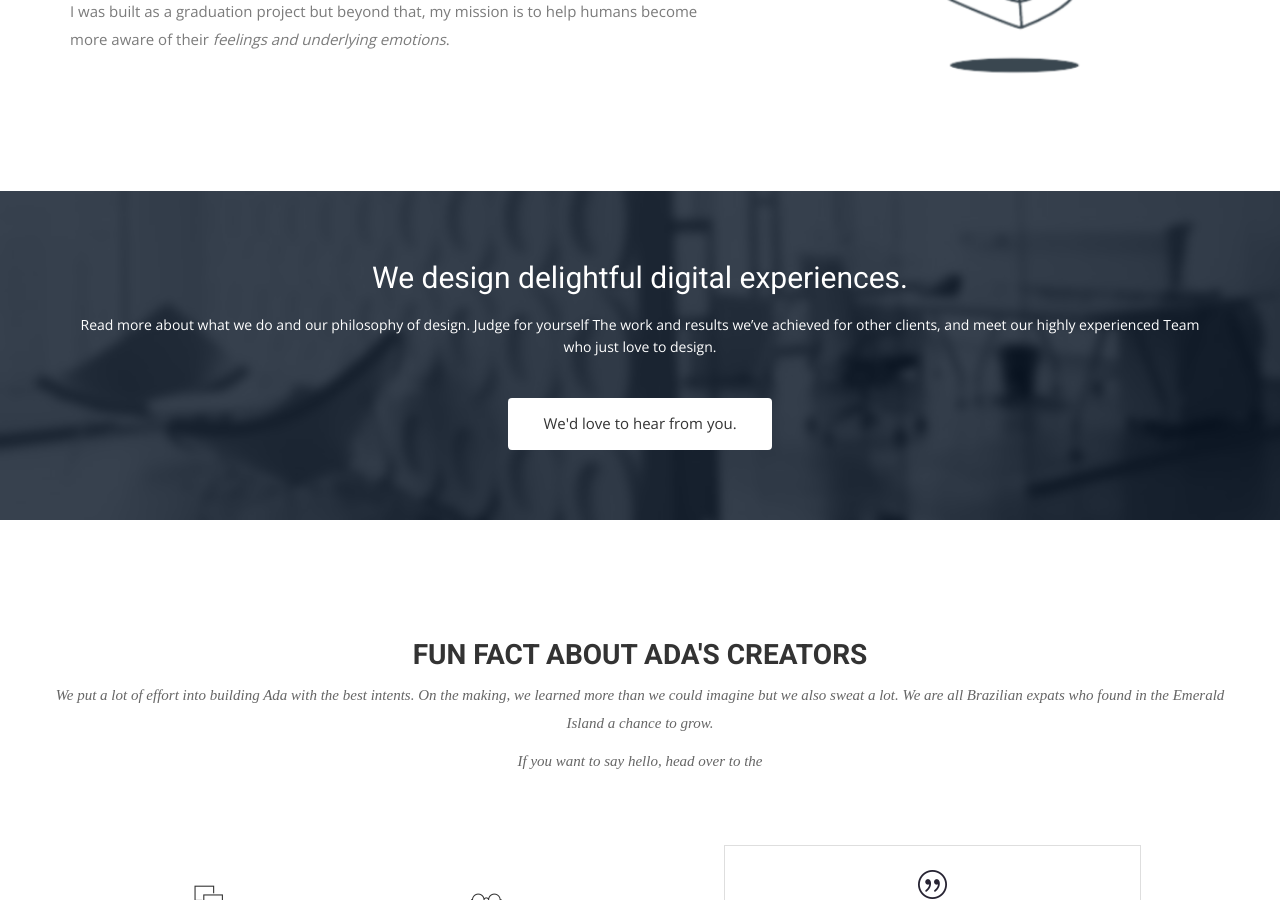
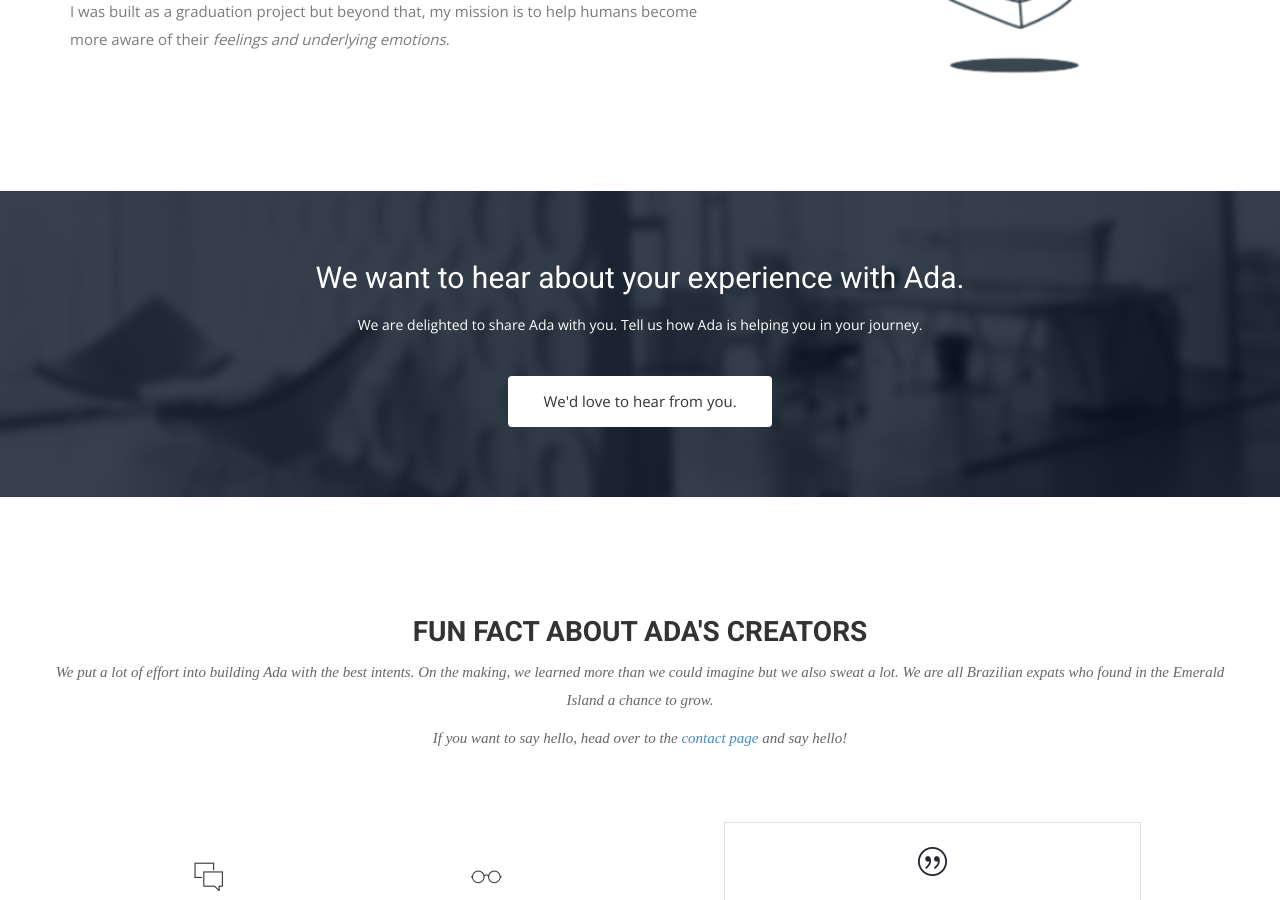
Before and after one commit to laisbsc/ada, a Jekyll site: the page built from index.html, in a window 1280 px wide and 900 px high, scrolled down 1087 px. Built offline with Jekyll 4.4.1, drawn with Linux system fonts in a browser that asks for light colours; nearby versions of some CDN libraries; some web fonts are replaced.

Commit message:
fix typos

```diff
--- a/contact.html
+++ b/contact.html
@@ -11,7 +11,7 @@ permalink: /contact/
       <div class="col-md-12">
         <div class="block">
           <h1>Drop Us A Note</h1>
-          <p>NWant to know more about Ada?</p>
+          <p>Want to know more about Ada?</p>
           <p> Get in contact and ask us anything. We are more than happy to answer your questions.</p>
         </div>
       </div>
--- a/index.html
+++ b/index.html
@@ -48,8 +48,8 @@ permalink: /
     <div class="row">
       <div class="col-md-12">
         <div class="block">
-          <h2>We design delightful digital experiences.</h2>
-          <p>Read more about what we do and our philosophy of design. Judge for yourself The work and results we’ve achieved for other clients, and meet our highly experienced Team who just love to design.</p>
+          <h2>We want to hear about your experience with Ada.</h2>
+          <p>We are delighted to share Ada with you. Tell us how Ada is helping you in your journey.</p>
           <a class="btn btn-default btn-call-to-action" href="{{ site.baseurl }}/contact" >We'd love to hear from you.</a>
         </div>
       </div>
@@ -65,7 +65,7 @@ permalink: /
         <h2>Fun Fact About Ada's creators</h2>
         <p>We put a lot of effort into building Ada with the best intents. On the making, we learned more than we could
         imagine but we also sweat a lot. We are all Brazilian expats who found in the Emerald Island a chance to grow.</p>
-        <p>If you want to say hello, head over to the {{ con}}</p>
+        <p>If you want to say hello, head over to the <a href="{{ site.baseurl }}/contact">contact page </a> and say hello! </p>
       </div>
     </div>
     <div class="row">
--- a/work.html
+++ b/work.html
@@ -1,7 +1,7 @@
 ---
 layout: page
 title: VentBot | Find Support
-permalink: /work/
+permalink: /support/
 ---
 
 <!-- Slider Start -->
@@ -11,7 +11,7 @@ permalink: /work/
             <div class="col-md-12">
                 <div class="block">
                     <h1>Find support</h1>
-                    <p>Ada is there to help you but sometimes you need real humans to help you ge through tough bits.</p>
+                    <p>Ada is there to help you but sometimes you need real humans to help you to get through tough bits.</p>
                     <p> There is no need to do it all on your own. Check out some of our suggestions of where to find a bit of extra help!</p>
                 </div>
             </div>
@@ -56,7 +56,7 @@ permalink: /work/
 
                   <li class="mix Pieta">
                     <a href="https://www.pieta.ie/">
-                      <img src="{{ site.baseurl }}/img/portfolio/pieta.jpg" alt="">
+                      <img src="{{ site.baseurl }}/img/portfolio/pieta.jpg" alt="Pieta's logo image">
                       <div class="overly">
                         <div class="position-center">
                           <h2>Pieta</h2>
```
